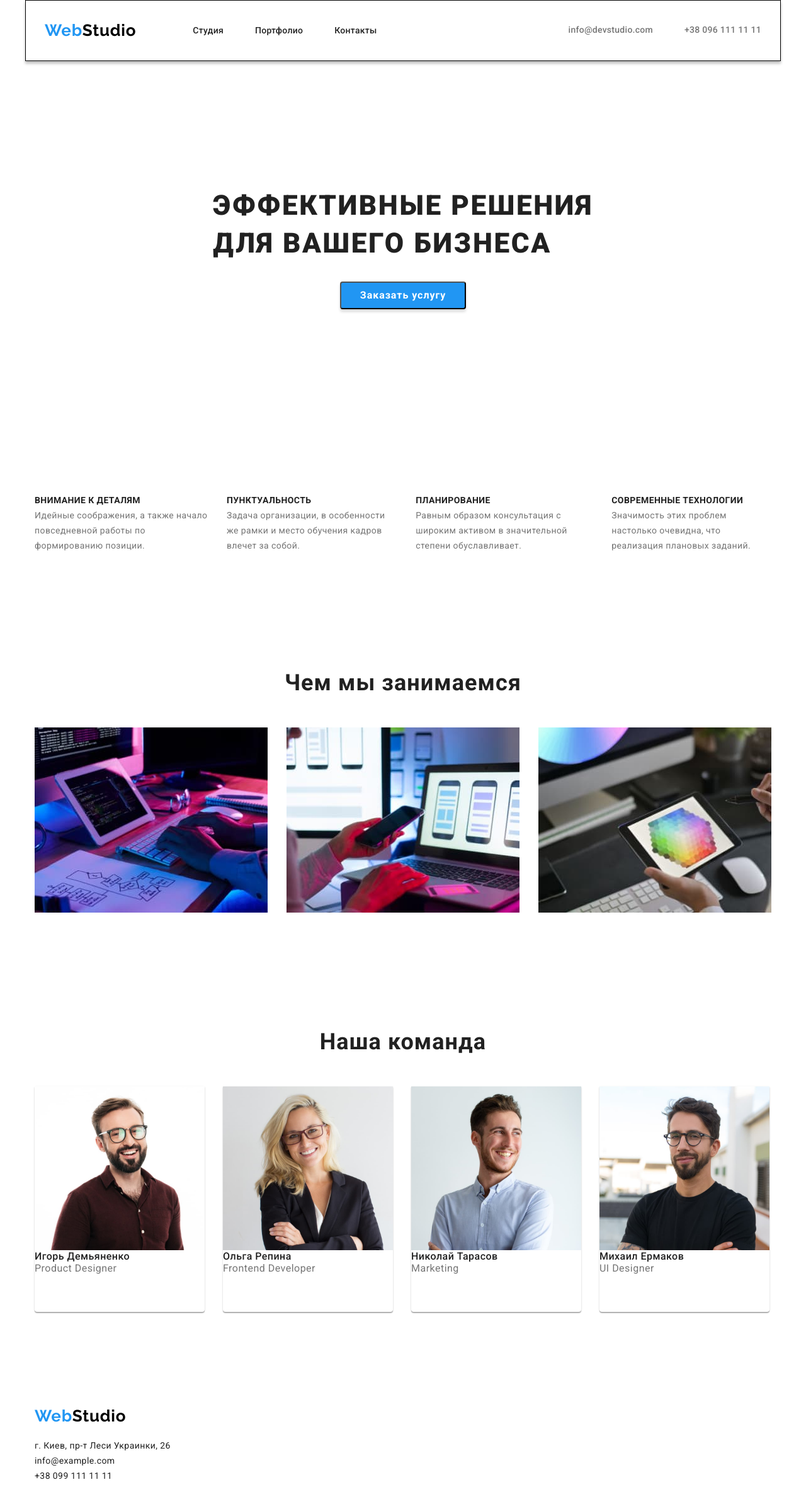
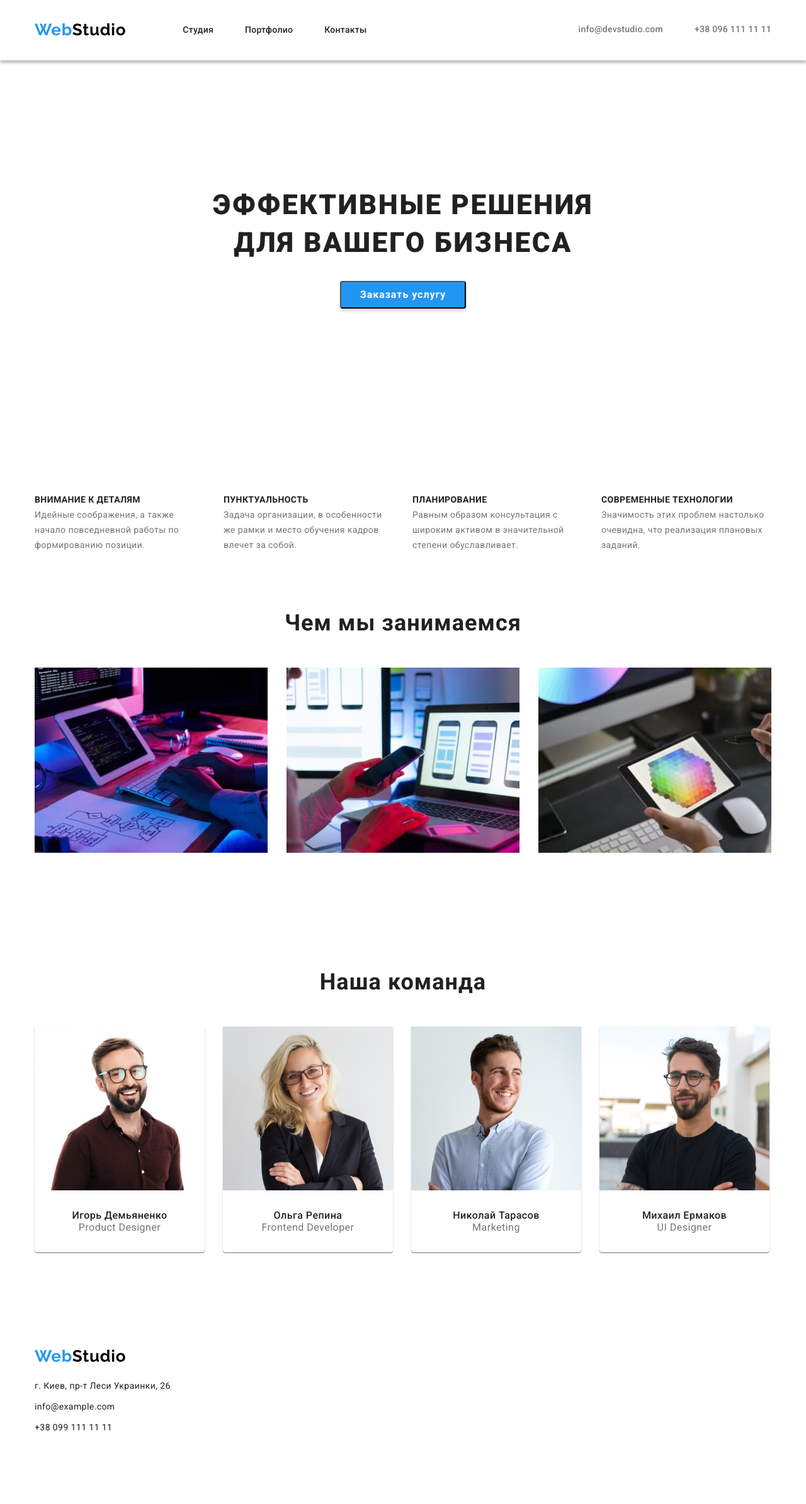
Before and after one commit to Zvertanovskiy/goit-markup-hw-03, a plain HTML site: page index.html in a window 1280 px wide. Shown: the whole page at 63% size. After the commit the page ends 2339 px from the top, so only its background shows below. Drawn offline with nearby package versions, Linux system fonts and the light colour scheme.

Commit message:
third-try

```diff
--- a/css/styles.css
+++ b/css/styles.css
@@ -76,11 +76,11 @@ body {
 .header-section {
 	padding-top: 32px;
 	padding-bottom: 32px;
-	border: 1px solid #000000;
 	box-sizing: border-box;
-	box-shadow: 0px 4px 4px rgba(0, 0, 0, 0.25);
 	display: flex;
 	align-items: center;
+	border-bottom: 1px solid #ececec;
+	box-shadow: 0px 4px 4px rgba(0, 0, 0, 0.25);
 }
 .header-container {
 	display: flex;
@@ -130,11 +130,14 @@ body {
 .hero-section {
 	padding-top: 200px;
 	padding-bottom: 200px;
+}
+.hero-section-container {
 	display: flex;
 	align-items: center;
 	flex-direction: column;
 }
 .main-title {
+	text-align: center;
 	font-weight: 900;
 	font-size: 44px;
 	line-height: 1.36;
@@ -168,6 +171,9 @@ body {
 	display: flex;
 	align-items: center;
 }
+.specialization-section-list-item {
+	width: 270px;
+}
 .specialization-section-list-item:not(:last-child) {
 	margin-right: 30px;
 }
@@ -192,7 +198,6 @@ body {
 /* =======END SPECIALIZATION======= */
 /* =======START WHAT WE DO======= */
 .what-we-doo-section {
-	padding-top: 94px;
 	padding-bottom: 94px;
 }
 .what-we-doo-section-list {
@@ -222,7 +227,9 @@ body {
 	margin-right: 29px;
 }
 .card-description {
-	padding-bottom: 60px;
+	padding-bottom: 30px;
+	padding-top: 30px;
+	text-align: center;
 }
 .team-member-name {
 	font-weight: 500;
@@ -256,7 +263,11 @@ body {
 	line-height: 1.71;
 	letter-spacing: 0.03em;
 	color: inherit;
+	margin-bottom: 9px;
 	/* color: var(--third-color); */
+}
+.footer-address > a:last-child {
+	margin-bottom: 0;
 }
 /* =======END FOOTER======= */
 
@@ -291,7 +302,7 @@ body {
 	background-color: var(--accent-color);
 }
 .btn-container {
-	padding-bottom: 30px;
+	padding-bottom: 50px;
 }
 .portfolio-cards {
 	display: flex;
@@ -302,8 +313,12 @@ body {
 	border: 1px solid #eeeeee;
 	box-sizing: border-box;
 }
+
 .portfolio-cards-item:not(:nth-child(3n)) {
 	margin-right: 26px;
+}
+.portfolio-cards-item:nth-last-child(-n + 3) {
+	margin-bottom: 0px;
 }
 .portfolio-project-container {
 	padding: 20px 24px;
--- a/index.html
+++ b/index.html
@@ -22,7 +22,7 @@
 	</head>
 	<body>
 		<!-- HEADER -->
-		<header class="header-section container">
+		<header class="header-section">
 			<div class="container header-container">
 				<nav class="navigation">
 					<a class="logo-link link" href="" lang="en"
@@ -30,18 +30,12 @@
 					>
 					<ul class="navigation-list list">
 						<li class="navigation-list-item">
-							<a
-								class="link navigation-list-link"
-								href="./index.html"
-								target="blank"
+							<a class="link navigation-list-link" href="./index.html"
 								>Студия</a
 							>
 						</li>
 						<li class="navigation-list-item">
-							<a
-								class="navigation-list-link link"
-								href="./portfolio.html"
-								target="blank"
+							<a class="navigation-list-link link" href="./portfolio.html"
 								>Портфолио</a
 							>
 						</li>
@@ -60,16 +54,19 @@
 		</header>
 		<!-- HERO -->
 		<main>
-			<section class="hero-section container">
+			<section class="hero-section">
+				<div class="container hero-section-container">
 					<h1 class="main-title">
 						Эффективные решения <br />
 						для вашего бизнеса
 					</h1>
 					<button class="modal-btn" type="button">Заказать услугу</button>
+				</div>
 			</section>
 			<!-- HERO ENDS -->
 			<!-- SPECIALIZATION -->
-			<section class="specialization-section container">
+			<section class="specialization-section">
+				<div class="container">
 					<h2 class="overtitle specialization-title-hidden">Особенности</h2>
 					<ul class="specialization-section-list list">
 						<li class="specialization-section-list-item">
@@ -82,8 +79,8 @@
 						<li class="specialization-section-list-item">
 							<h3 class="subtitle">Пунктуальность</h3>
 							<p class="specialization-description">
-							Задача организации, в особенности же рамки и место обучения кадров
-							влечет за собой.
+								Задача организации, в особенности же рамки и место обучения
+								кадров влечет за собой.
 							</p>
 						</li>
 						<li class="specialization-section-list-item">
@@ -101,10 +98,12 @@
 							</p>
 						</li>
 					</ul>
+				</div>
 			</section>
 			<!-- SPECIALIZATION ENDS-->
 			<!-- START WHAT WE DOO -->
-			<section class="what-we-doo-section container">
+			<section class="what-we-doo-section">
+				<div class="container">
 					<h2 class="overtitle">Чем мы занимаемся</h2>
 					<ul class="what-we-doo-section-list list">
 						<li class="what-we-doo-section-list-item">
@@ -135,9 +134,11 @@
 							/></a>
 						</li>
 					</ul>
+				</div>
 			</section>
 			<!-- OURE TEAM -->
-			<section class="oure-team-section container">
+			<section class="oure-team-section">
+				<div class="container">
 					<h2 class="overtitle">Наша команда</h2>
 					<ul class="oure-team-section-list list">
 						<li class="oure-team-section-list-item">
@@ -189,11 +190,12 @@
 							</div>
 						</li>
 					</ul>
+				</div>
 			</section>
 		</main>
 		<!-- FOOTER -->
-		<footer class="footer container" id="contacts">
-			<div class="footer-container">
+		<footer class="footer" id="contacts">
+			<div class="container">
 				<a class="logo-link link" href=""
 					><span class="logo-colorize">Web</span>Studio</a
 				>
```
Also changed, not shown: portfolio.html (+3 -5 lines). Lines whose indentation alone changed are shown as unchanged.
